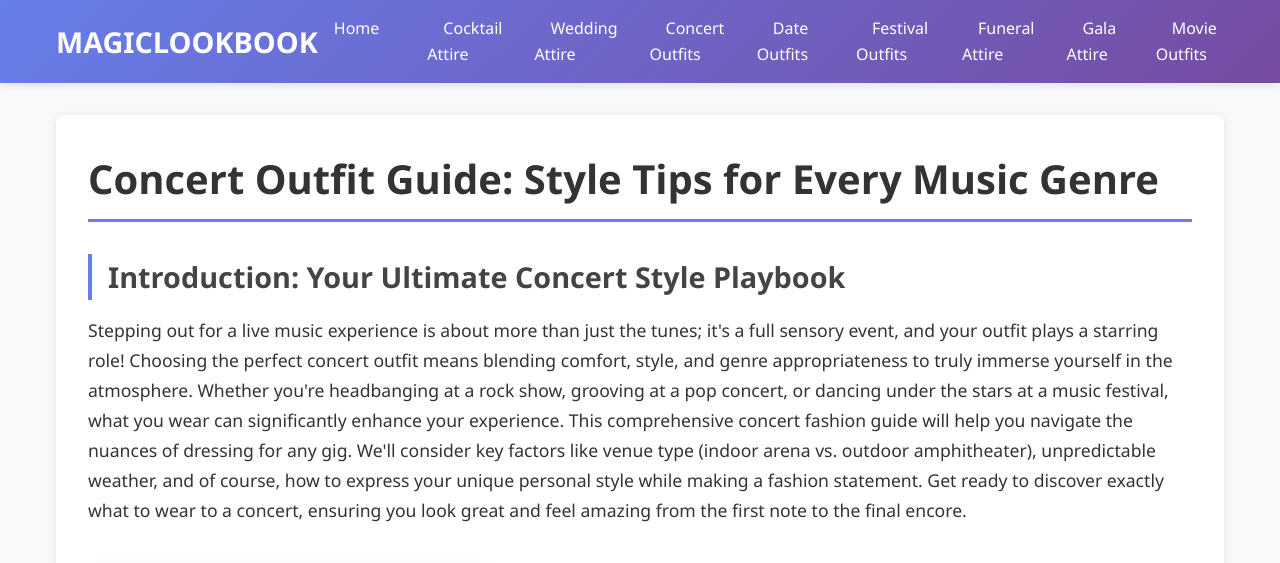
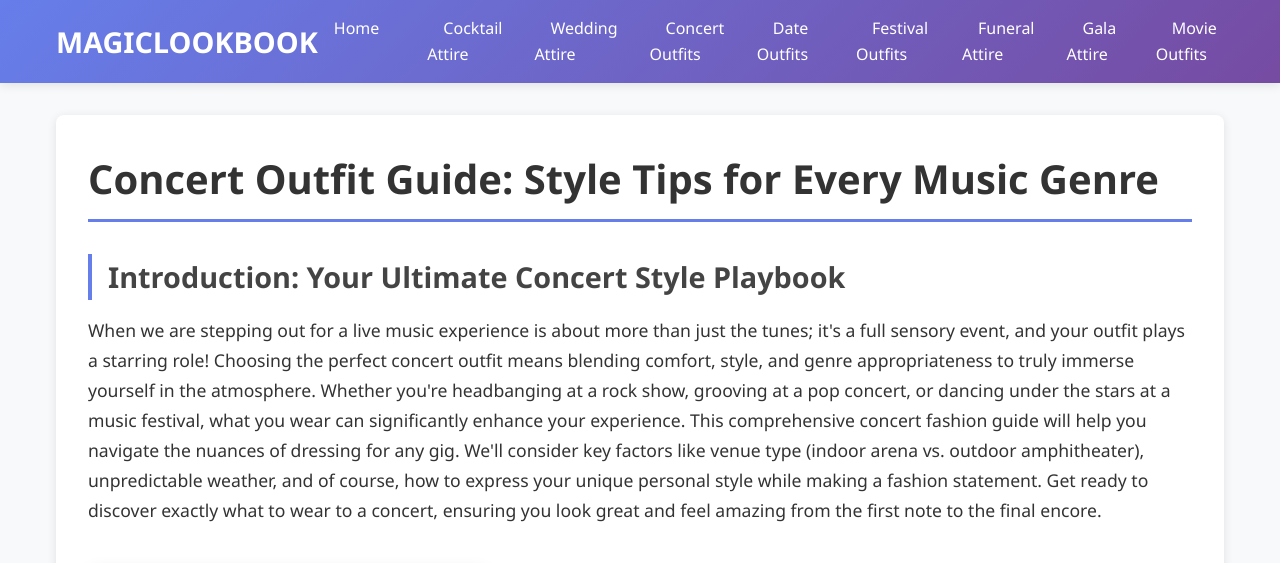
Before and after one commit to xinbenlv/magiclookbook-seo, an Eleventy site: page content/concert-outfit-guide.md in a window 1280 px wide. Shown: the top 563 px of the page. Built offline with nearby package versions, Linux system fonts and the light colour scheme; Eleventy itself is replaced by a stand-in of ours; files that its build step writes are made by us from their sources; grey boxes are pictures that could not be loaded.

Commit message:
Update concert-outfit-guide.md

```diff
--- a/content/concert-outfit-guide.md
+++ b/content/concert-outfit-guide.md
@@ -10,7 +10,7 @@ ogImage: "/content/images/events/pop-concert-glam.png"
 
 ## Introduction: Your Ultimate Concert Style Playbook
 
-Stepping out for a live music experience is about more than just the tunes; it's a full sensory event, and your outfit plays a starring role! Choosing the perfect concert outfit means blending comfort, style, and genre appropriateness to truly immerse yourself in the atmosphere. Whether you're headbanging at a rock show, grooving at a pop concert, or dancing under the stars at a music festival, what you wear can significantly enhance your experience. This comprehensive concert fashion guide will help you navigate the nuances of dressing for any gig. We'll consider key factors like venue type (indoor arena vs. outdoor amphitheater), unpredictable weather, and of course, how to express your unique personal style while making a fashion statement. Get ready to discover exactly what to wear to a concert, ensuring you look great and feel amazing from the first note to the final encore.
+When we are stepping out for a live music experience is about more than just the tunes; it's a full sensory event, and your outfit plays a starring role! Choosing the perfect concert outfit means blending comfort, style, and genre appropriateness to truly immerse yourself in the atmosphere. Whether you're headbanging at a rock show, grooving at a pop concert, or dancing under the stars at a music festival, what you wear can significantly enhance your experience. This comprehensive concert fashion guide will help you navigate the nuances of dressing for any gig. We'll consider key factors like venue type (indoor arena vs. outdoor amphitheater), unpredictable weather, and of course, how to express your unique personal style while making a fashion statement. Get ready to discover exactly what to wear to a concert, ensuring you look great and feel amazing from the first note to the final encore.
 
 ![Woman in a sparkly top and mini skirt at a pop concert, smiling and dancing.](/content/images/events/pop-concert-glam.png)
 
```
